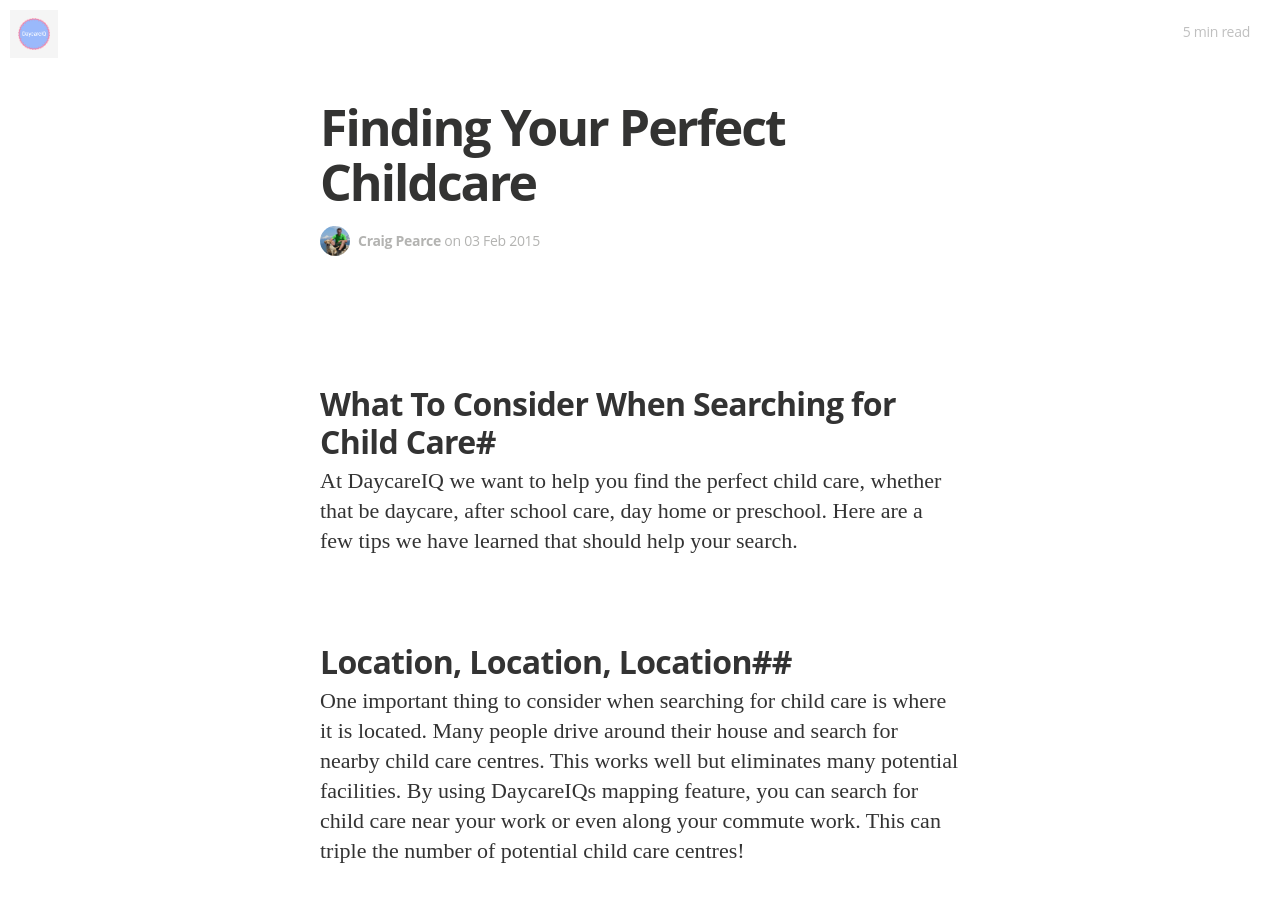
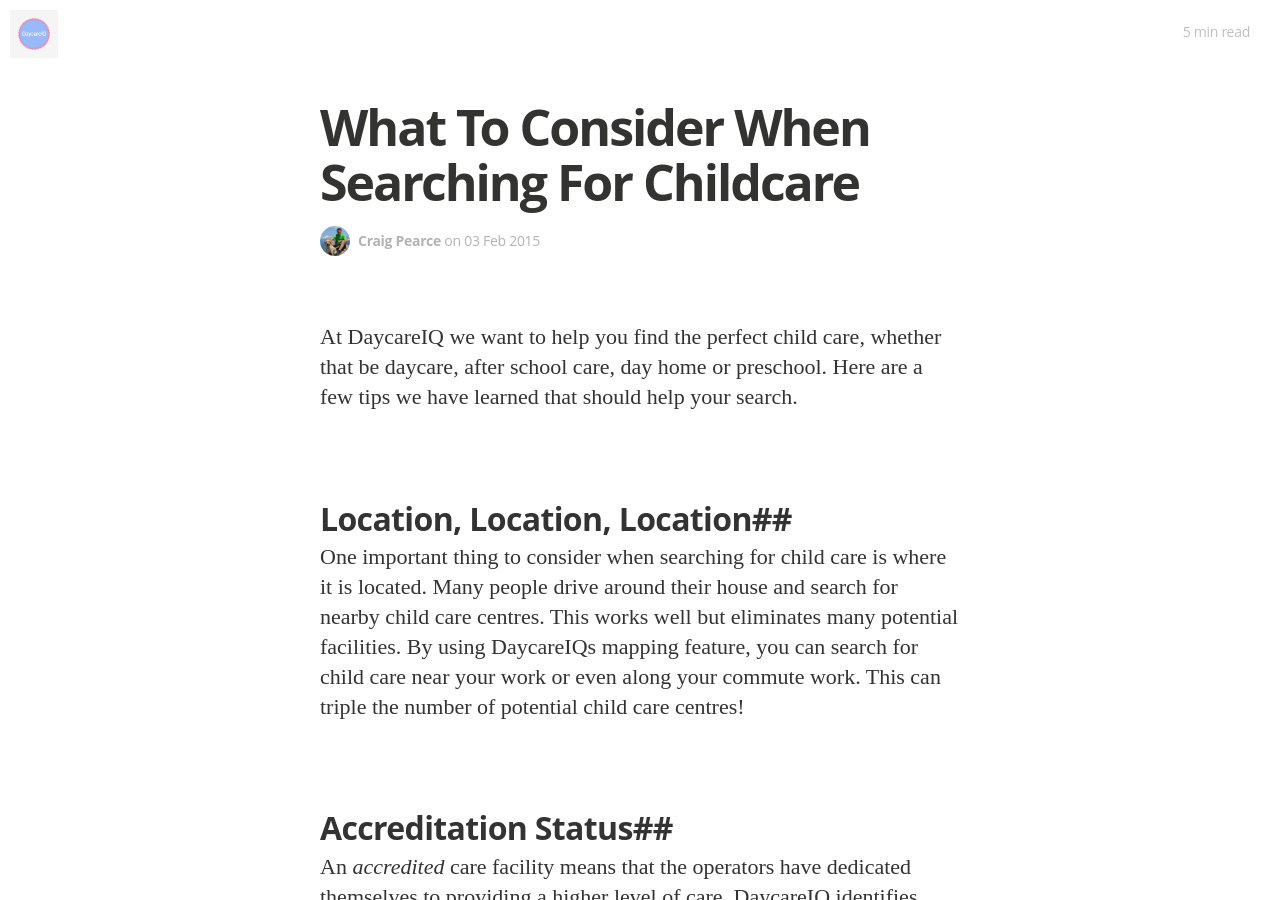
Before and after one commit to DaycareIQ/blog.daycareiq.com, a Jekyll site: the page built from _posts/2015-02-03-what-to-consider-when-searching-for-childcare.md, in a window 1280 px wide and 900 px high. Built offline with Jekyll 4.4.1, drawn with Linux system fonts in a browser that asks for light colours; nearby versions of some CDN libraries; some web fonts are replaced; Markdown is read by kramdown in place of the engine named in the settings.

Commit message:
Changed title and removed first h1 tag

```diff
--- a/_posts/2015-02-03-finding-your-perfect-childcare.md
+++ b/_posts/2015-02-03-what-to-consider-when-searching-for-childcare.md
@@ -5,9 +5,6 @@
 description: Finding the right child care is a big process, we have some tips to make it easier!
 author: cp
 ---
-
-#What To Consider When Searching for Child Care#
-
 At DaycareIQ we want to help you find the perfect child care, whether that be daycare, after school care, day home or preschool.  Here are a few tips we have learned that should help your search.
 
 ##Location, Location, Location##
```
